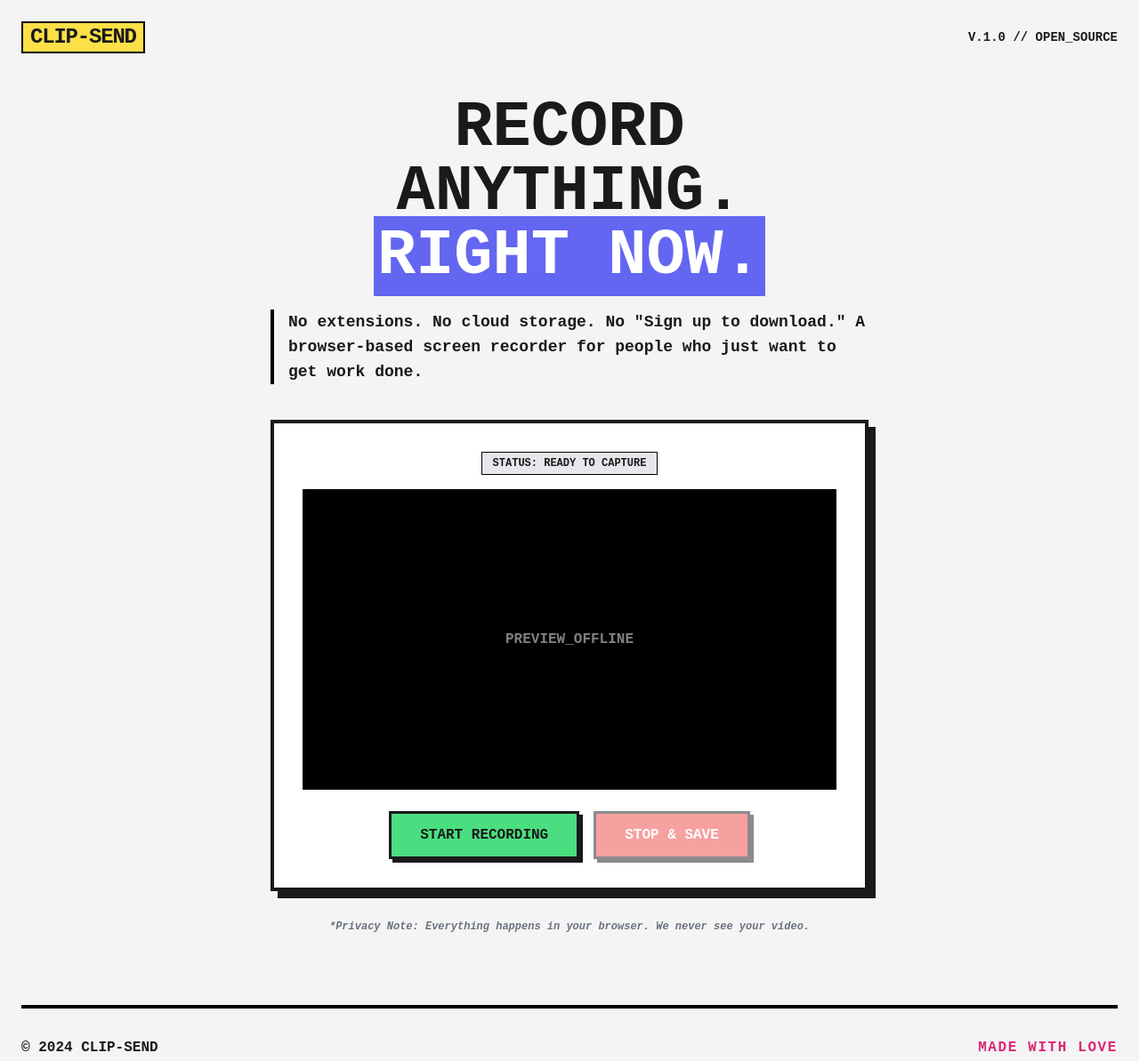
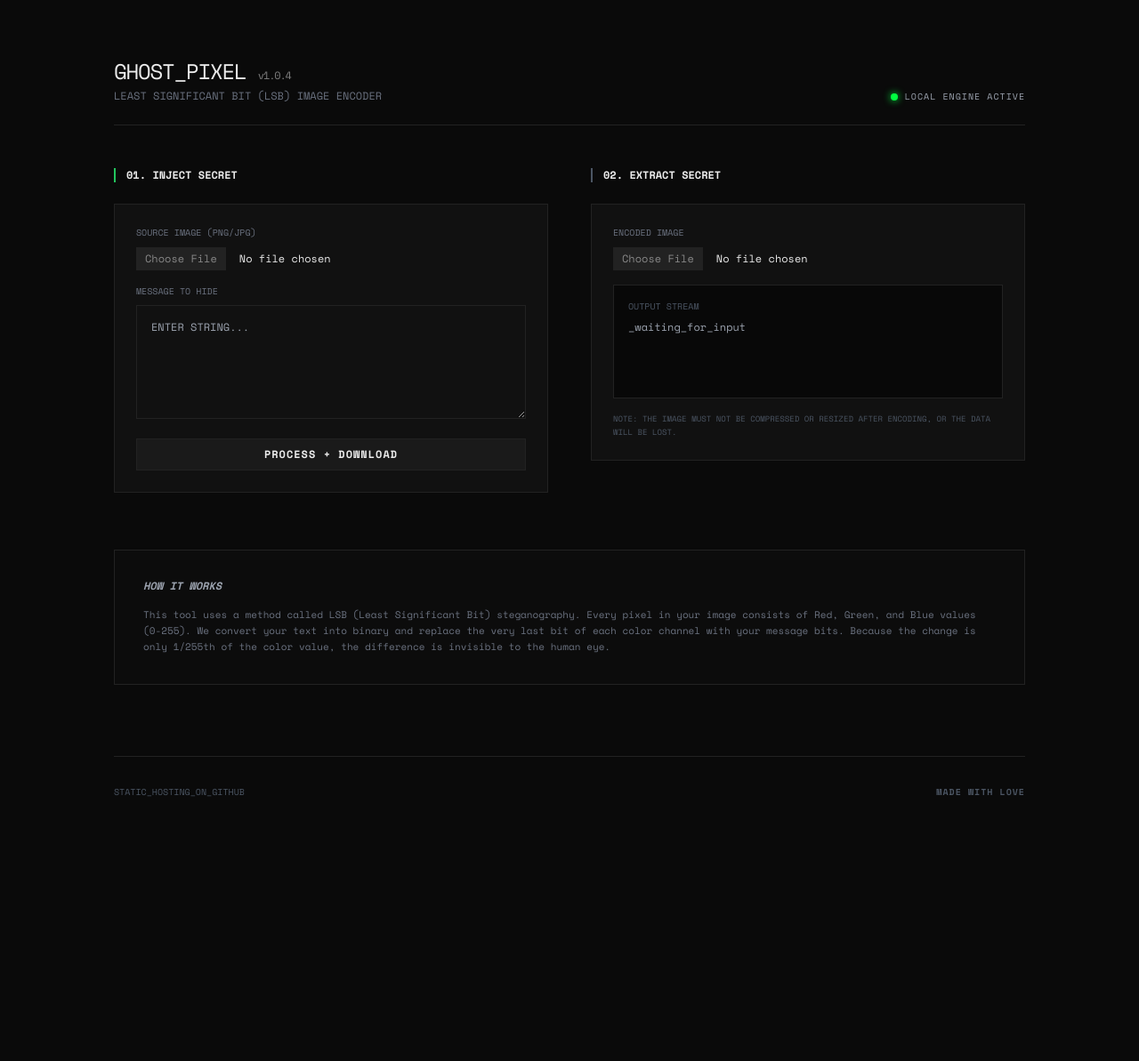
Before and after one commit to murtspad1010/ghost-pixel, a plain HTML site: page index.html in a window 1280 px wide. Shown: the whole page at 89% size. After the commit the page ends 962 px from the top, so only its background shows below. Drawn offline with nearby package versions, Linux system fonts and the light colour scheme.

Commit message:
Update index.html

```diff
--- a/index.html
+++ b/index.html
@@ -3,134 +3,235 @@
 <head>
     <meta charset="UTF-8">
     <meta name="viewport" content="width=device-width, initial-scale=1.0">
-    <title>CLIP-SEND // No-Fuss Recorder</title>
+    <title>GHOST_PIXEL // LSB Steganography Tool</title>
     <script src="https://cdn.tailwindcss.com"></script>
     <style>
-        body { background-color: #f4f4f4; color: #1a1a1a; font-family: 'Courier New', Courier, monospace; }
-        .brutalist-border { border: 4px solid #1a1a1a; box-shadow: 8px 8px 0px #1a1a1a; }
-        .brutalist-btn { transition: all 0.1s; border: 3px solid #1a1a1a; box-shadow: 4px 4px 0px #1a1a1a; }
-        .brutalist-btn:active { transform: translate(2px, 2px); box-shadow: 0px 0px 0px #1a1a1a; }
-        .recording-pulse { animation: pulse 1.5s infinite; }
-        @keyframes pulse { 0% { opacity: 1; } 50% { opacity: 0.3; } 100% { opacity: 1; } }
+        @import url('https://fonts.googleapis.com/css2?family=Space+Mono:wght@400;700&display=swap');
+
+        :root {
+            --bg: #0a0a0a;
+            --panel: #111111;
+            --accent: #00ff41; /* Matrix Green */
+            --border: #222222;
+        }
+
+        body {
+            font-family: 'Space Mono', monospace;
+            background-color: var(--bg);
+            color: #ececec;
+        }
+
+        .pixel-border { border: 1px solid var(--border); }
+
+        .btn {
+            background: #1a1a1a;
+            border: 1px solid var(--border);
+            padding: 8px 16px;
+            transition: all 0.15s ease;
+            text-transform: uppercase;
+            font-size: 12px;
+            letter-spacing: 1px;
+        }
+
+        .btn:hover {
+            border-color: var(--accent);
+            color: var(--accent);
+        }
+
+        .status-dot {
+            height: 8px;
+            width: 8px;
+            background-color: var(--accent);
+            border-radius: 50%;
+            display: inline-block;
+            margin-right: 8px;
+            box-shadow: 0 0 8px var(--accent);
+        }
+
+        input[type="file"]::file-selector-button {
+            background: #222;
+            color: #888;
+            border: none;
+            padding: 5px 10px;
+            margin-right: 15px;
+            cursor: pointer;
+        }
+
+        textarea {
+            background: transparent;
+            border: 1px solid var(--border);
+            color: var(--accent);
+            resize: none;
+        }
+
+        textarea:focus {
+            outline: none;
+            border-color: #444;
+        }
     </style>
 </head>
-<body class="min-h-screen flex flex-col p-6">
+<body class="p-6 md:p-16">
 
-    <!-- NAV -->
-    <nav class="flex justify-between items-center mb-12">
-        <span class="font-black text-2xl tracking-tighter bg-yellow-300 px-2 border-2 border-black">CLIP-SEND</span>
-        <span class="text-sm font-bold">V.1.0 // OPEN_SOURCE</span>
-    </nav>
+    <!-- HEADER -->
+    <header class="max-w-5xl mx-auto flex flex-col md:flex-row justify-between items-start md:items-end mb-12 border-b border-[#222] pb-6">
+        <div>
+            <h1 class="text-2xl font-700 tracking-tighter">GHOST_PIXEL <span class="text-xs font-normal opacity-50">v1.0.4</span></h1>
+            <p class="text-xs text-gray-500 mt-1 uppercase">Least Significant Bit (LSB) Image Encoder</p>
+        </div>
+        <div class="mt-4 md:mt-0 flex items-center">
+            <span class="status-dot"></span>
+            <span class="text-[10px] uppercase tracking-widest text-gray-400">Local Engine Active</span>
+        </div>
+    </header>
 
-    <!-- HERO -->
-    <main class="flex-grow flex flex-col items-center justify-center text-center">
-        <div class="max-w-2xl">
-            <h1 class="text-5xl md:text-7xl font-black uppercase mb-6 leading-none">
-                Record anything. <br><span class="bg-indigo-500 text-white p-1">Right now.</span>
-            </h1>
-            <p class="text-lg mb-10 font-bold border-l-4 border-black pl-4 text-left">
-                No extensions. No cloud storage. No "Sign up to download."
-                A browser-based screen recorder for people who just want to get work done.
-            </p>
+    <!-- MAIN GRID -->
+    <main class="max-w-5xl mx-auto grid grid-cols-1 md:grid-cols-2 gap-12">
 
-            <!-- APP BOX -->
-            <div class="brutalist-border bg-white p-8 mb-8">
-                <div id="status-tag" class="inline-block bg-gray-200 px-3 py-1 text-xs font-bold mb-4 border border-black uppercase">
-                    Status: Ready to Capture
+        <!-- ENCODE COLUMN -->
+        <section class="space-y-6">
+            <h2 class="text-xs font-bold uppercase border-l-2 border-green-500 pl-3">01. Inject Secret</h2>
+
+            <div class="pixel-border p-6 space-y-4 bg-[#111]">
+                <div>
+                    <label class="block text-[10px] text-gray-500 uppercase mb-2">Source Image (PNG/JPG)</label>
+                    <input type="file" id="upload-img" accept="image/*" class="text-xs w-full">
                 </div>
 
-                <div class="relative bg-black w-full aspect-video mb-6 flex items-center justify-center overflow-hidden">
-                    <video id="preview" autoplay muted class="w-full h-full object-cover"></video>
-                    <div id="idle-msg" class="absolute text-white font-bold opacity-50">PREVIEW_OFFLINE</div>
+                <div>
+                    <label class="block text-[10px] text-gray-500 uppercase mb-2">Message to Hide</label>
+                    <textarea id="secret-msg" class="w-full h-32 p-4 text-xs" placeholder="ENTER STRING..."></textarea>
                 </div>
 
-                <div class="flex flex-wrap gap-4 justify-center">
-                    <button id="start-btn" onclick="startCapture()" class="brutalist-btn bg-green-400 px-8 py-3 font-black uppercase hover:bg-green-500">
-                        Start Recording
-                    </button>
-                    <button id="stop-btn" onclick="stopCapture()" disabled class="brutalist-btn bg-red-500 text-white px-8 py-3 font-black uppercase opacity-50 cursor-not-allowed">
-                        Stop & Save
-                    </button>
+                <button onclick="encodeImage()" class="btn w-full font-bold">Process + Download</button>
+            </div>
+        </section>
+
+        <!-- DECODE COLUMN -->
+        <section class="space-y-6">
+            <h2 class="text-xs font-bold uppercase border-l-2 border-gray-600 pl-3">02. Extract Secret</h2>
+
+            <div class="pixel-border p-6 space-y-4 bg-[#111]">
+                <div>
+                    <label class="block text-[10px] text-gray-500 uppercase mb-2">Encoded Image</label>
+                    <input type="file" id="decode-img" accept="image/*" class="text-xs w-full">
+                </div>
+
+                <div class="h-32 pixel-border bg-black/50 p-4 overflow-y-auto">
+                    <label class="block text-[10px] text-gray-600 uppercase mb-2">Output Stream</label>
+                    <div id="decoded-text" class="text-xs text-gray-400 break-all">_waiting_for_input</div>
+                </div>
+
+                <div class="text-[9px] text-gray-600 leading-relaxed uppercase">
+                    Note: The image must not be compressed or resized after encoding, or the data will be lost.
                 </div>
             </div>
+        </section>
 
-            <p class="text-xs font-bold text-gray-500 italic">
-                *Privacy Note: Everything happens in your browser. We never see your video.
-            </p>
-        </div>
     </main>
 
+    <!-- THEORY SECTION -->
+    <article class="max-w-5xl mx-auto mt-16 p-8 border border-[#222] bg-[#0c0c0c]">
+        <h3 class="text-xs font-bold uppercase mb-4 text-gray-400 italic">How it works</h3>
+        <p class="text-[11px] text-gray-500 leading-relaxed">
+            This tool uses a method called LSB (Least Significant Bit) steganography. Every pixel in your image consists of Red, Green, and Blue values (0-255). We convert your text into binary and replace the very last bit of each color channel with your message bits. Because the change is only 1/255th of the color value, the difference is invisible to the human eye.
+        </p>
+    </article>
+
     <!-- FOOTER -->
-    <footer class="mt-20 py-8 border-t-4 border-black flex justify-between items-center">
-        <div class="font-bold uppercase">© 2024 CLIP-SEND</div>
-        <div class="font-bold uppercase tracking-widest text-pink-600">MADE WITH LOVE</div>
+    <footer class="max-w-5xl mx-auto mt-20 pt-8 border-t border-[#222] flex justify-between items-center text-[10px] text-gray-600">
+        <div>STATIC_HOSTING_ON_GITHUB</div>
+        <div class="tracking-widest uppercase font-bold">Made with love</div>
     </footer>
 
+    <canvas id="canvas" class="hidden"></canvas>
+
     <script>
-        let mediaRecorder;
-        let recordedChunks = [];
-        const videoPreview = document.getElementById('preview');
-        const startBtn = document.getElementById('start-btn');
-        const stopBtn = document.getElementById('stop-btn');
-        const statusTag = document.getElementById('status-tag');
-        const idleMsg = document.getElementById('idle-msg');
+        const canvas = document.getElementById('canvas');
+        const ctx = canvas.getContext('2d');
 
-        async function startCapture() {
-            try {
-                // Request Screen + Audio
-                const stream = await navigator.mediaDevices.getDisplayMedia({
-                    video: { cursor: "always" },
-                    audio: true
-                });
+        function encodeImage() {
+            const fileInput = document.getElementById('upload-img');
+            const message = document.getElementById('secret-msg').value;
 
-                videoPreview.srcObject = stream;
-                idleMsg.classList.add('hidden');
+            if (!fileInput.files[0] || !message) return alert("Err: Missing parameters.");
 
-                mediaRecorder = new MediaRecorder(stream);
-                recordedChunks = [];
+            const reader = new FileReader();
+            reader.onload = (e) => {
+                const img = new Image();
+                img.onload = () => {
+                    canvas.width = img.width;
+                    canvas.height = img.height;
+                    ctx.drawImage(img, 0, 0);
 
-                mediaRecorder.ondataavailable = (e) => {
-                    if (e.data.size > 0) recordedChunks.push(e.data);
+                    const imgData = ctx.getImageData(0, 0, canvas.width, canvas.height);
+                    const data = imgData.data;
+
+                    // Message markers
+                    const secret = "START>>" + message + "<<END";
+                    let binaryMsg = "";
+                    for (let i = 0; i < secret.length; i++) {
+                        binaryMsg += secret[i].charCodeAt(0).toString(2).padStart(8, '0');
+                    }
+
+                    if (binaryMsg.length > data.length / 4) {
+                        return alert("Err: Message too large for this image.");
+                    }
+
+                    for (let i = 0; i < binaryMsg.length; i++) {
+                        data[i * 4] = (data[i * 4] & 0xFE) | parseInt(binaryMsg[i]);
+                    }
+
+                    ctx.putImageData(imgData, 0, 0);
+                    const link = document.createElement('a');
+                    link.download = 'ghost_output.png';
+                    link.href = canvas.toDataURL('image/png');
+                    link.click();
                 };
-
-                mediaRecorder.onstop = () => {
-                    const blob = new Blob(recordedChunks, { type: "video/webm" });
-                    const url = URL.createObjectURL(blob);
-                    const a = document.createElement("a");
-                    a.href = url;
-                    a.download = `clip-${Date.now()}.webm`;
-                    a.click();
-
-                    // Reset UI
-                    statusTag.innerText = "Status: Downloaded";
-                    statusTag.classList.remove('bg-red-500', 'text-white', 'recording-pulse');
-                };
-
-                mediaRecorder.start();
-
-                // UI Updates
-                startBtn.disabled = true;
-                startBtn.classList.add('opacity-50');
-                stopBtn.disabled = false;
-                stopBtn.classList.remove('opacity-50', 'cursor-not-allowed');
-                statusTag.innerText = "Status: 🔴 RECORDING LIVE";
-                statusTag.classList.add('bg-red-500', 'text-white', 'recording-pulse');
-
-            } catch (err) {
-                console.error("Error: " + err);
-                alert("Permission denied or browser not supported.");
-            }
+                img.src = e.target.result;
+            };
+            reader.readAsDataURL(fileInput.files[0]);
         }
 
-        function stopCapture() {
-            mediaRecorder.stop();
-            videoPreview.srcObject.getTracks().forEach(track => track.stop());
+        document.getElementById('decode-img').onchange = (e) => {
+            const reader = new FileReader();
+            reader.onload = (event) => {
+                const img = new Image();
+                img.onload = () => {
+                    canvas.width = img.width;
+                    canvas.height = img.height;
+                    ctx.drawImage(img, 0, 0);
 
-            startBtn.disabled = false;
-            startBtn.classList.remove('opacity-50');
-            stopBtn.disabled = true;
-            stopBtn.classList.add('opacity-50', 'cursor-not-allowed');
-        }
+                    const imgData = ctx.getImageData(0, 0, canvas.width, canvas.height);
+                    const data = imgData.data;
+
+                    let binaryMsg = "";
+                    for (let i = 0; i < data.length; i += 4) {
+                        binaryMsg += (data[i] & 1).toString();
+                    }
+
+                    let msg = "";
+                    for (let i = 0; i < binaryMsg.length; i += 8) {
+                        let charCode = parseInt(binaryMsg.substr(i, 8), 2);
+                        msg += String.fromCharCode(charCode);
+                    }
+
+                    const start = msg.indexOf("START>>");
+                    const end = msg.indexOf("<<END");
+
+                    const output = document.getElementById('decoded-text');
+                    if (start !== -1 && end !== -1) {
+                        output.innerText = msg.substring(start + 7, end);
+                        output.classList.remove('text-gray-400');
+                        output.classList.add('text-green-500');
+                    } else {
+                        output.innerText = "NO_DATA_FOUND";
+                        output.classList.add('text-red-900');
+                    }
+                };
+                img.src = event.target.result;
+            };
+            reader.readAsDataURL(e.target.files[0]);
+        };
     </script>
 </body>
 </html>
```
